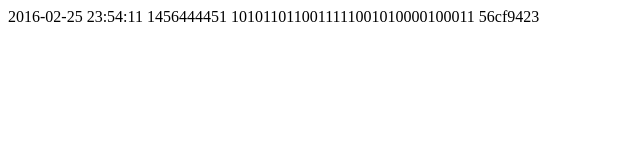
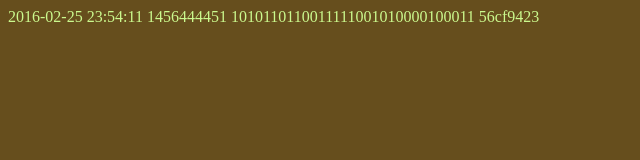
Before and after one commit to pille1842/epoch, a plain HTML site: page index.html in a window 1280 px wide. Shown: the whole page, without its empty margins (0-640 px from the left). Drawn offline with nearby package versions, Linux system fonts and the light colour scheme.

Commit message:
Include stylesheet

```diff
--- a/index.html
+++ b/index.html
@@ -3,6 +3,7 @@
   <head>
     <meta charset="utf8">
     <title>Unix Epoch</title>
+    <link href="coffee.css" rel="stylesheet" type="text/css">
   </head>
   <body>
     <span id="time">You must enable JavaScript in your browser for this site to work.</span>
```
